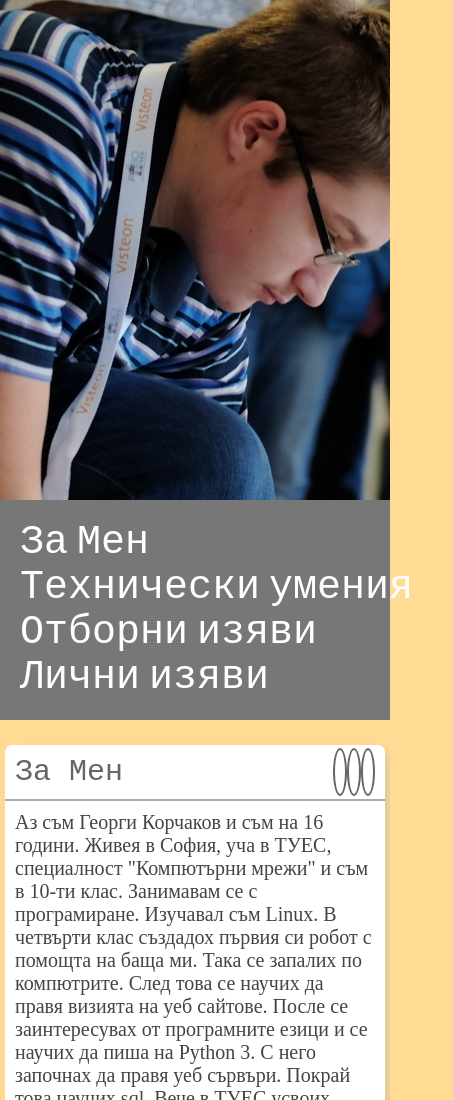
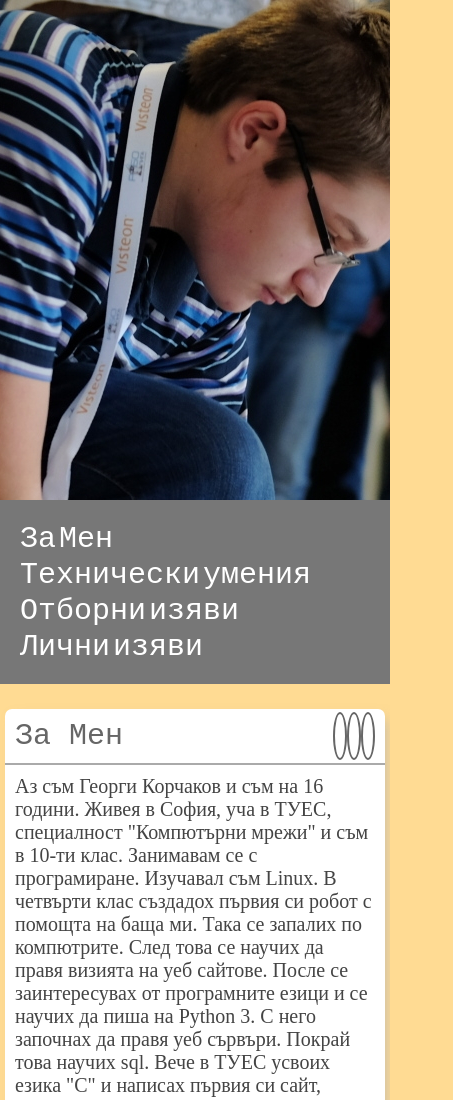
Before and after one commit to georgikorchakov/CV, a plain HTML site: page index.html in a window 390 px wide. Shown: the top 1100 px of the page, 453 px wide, since content can reach past the window. Drawn offline with Linux system fonts and the light colour scheme.

Commit message:
[Update] Responsive font

```diff
--- a/index.html
+++ b/index.html
@@ -220,6 +220,7 @@
         if (window.pageYOffset > sticky) {
           header.classList.add("sticky");
           console.log(window.screen.width)
+          document.getElementById("header").style.fontSize = "40px";
 
           if (window.innerWidth > 1280) {
             document.getElementById("content").style.paddingTop = "85px";
@@ -229,6 +230,7 @@
             document.getElementById("content").style.paddingTop = "165px";
           } else {
             document.getElementById("content").style.paddingTop = "230px";
+            document.getElementById("header").style.fontSize = "30px";
           }
         } else {
           header.classList.remove("sticky");
--- a/style.css
+++ b/style.css
@@ -68,11 +68,11 @@ section {
   background-color: #777;
   transition: 0.2s;
   z-index: 90;
+  font-size: 40px;
 }
 
 .header-link {
   color: white;
-  font-size: 40px;
   word-spacing: -15px;
   margin-right: 40px;
   font-family: Courier New;
```
